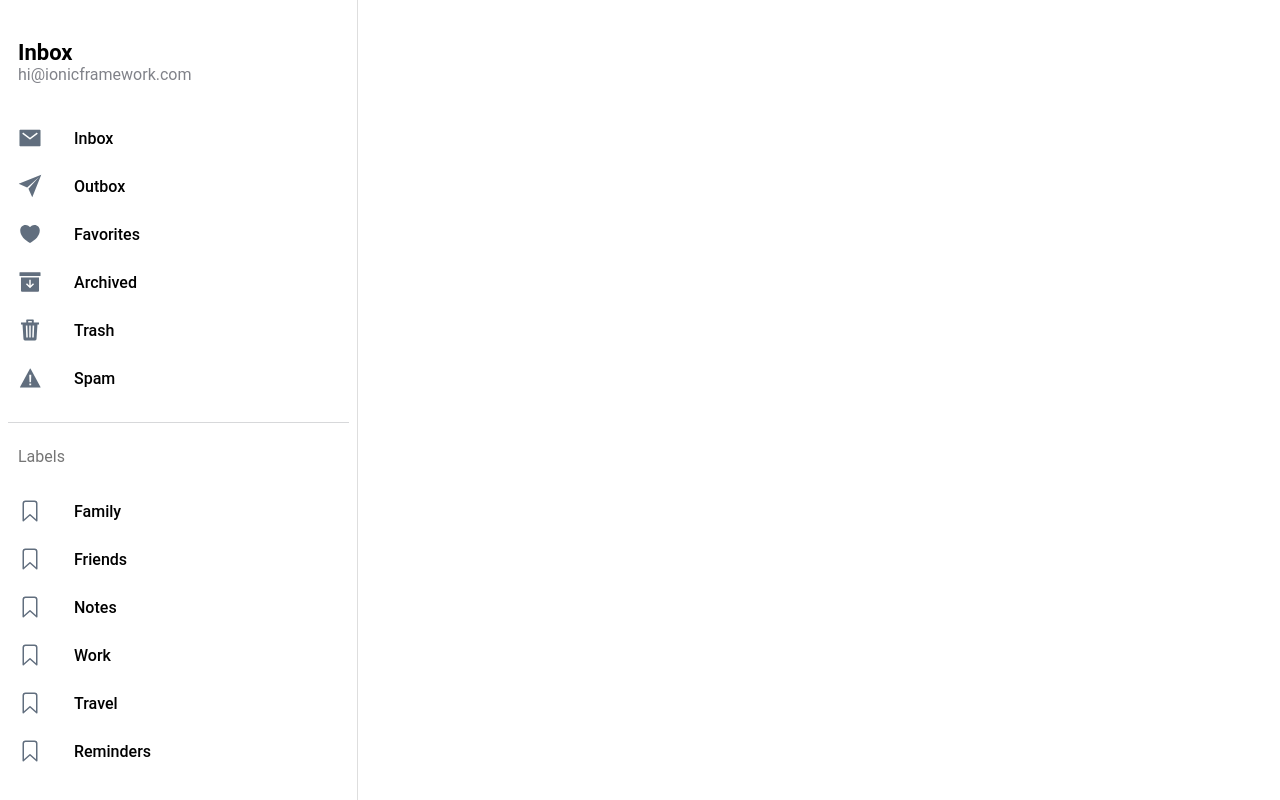
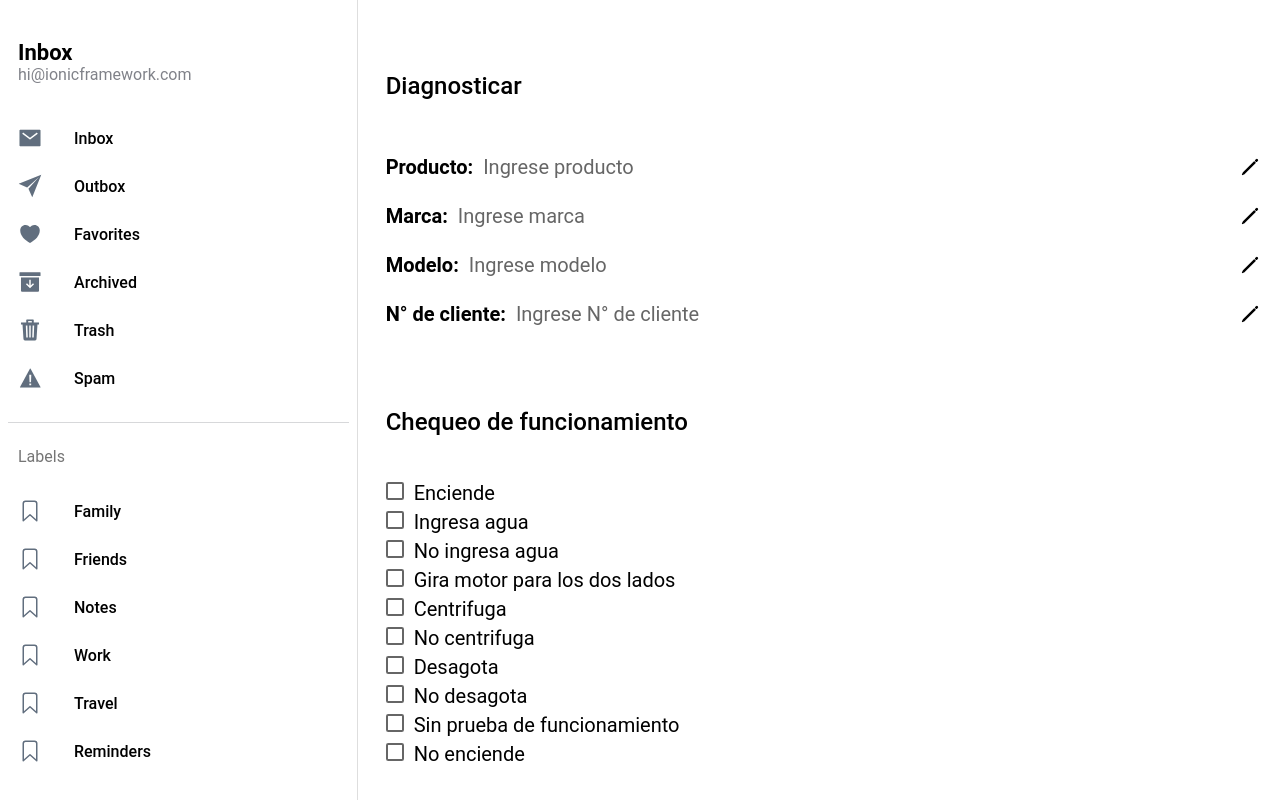
Before and after one commit to PochiTama-dev/lavarisoapp, a React (Vite) app: page /diagnostico in a window 1280 px wide. Built offline with nearby package versions, Linux system fonts and the light colour scheme.

Commit message:
LVM-07-dignostico

```diff
--- a/src/App.tsx
+++ b/src/App.tsx
@@ -3,7 +3,7 @@ import { IonReactRouter } from '@ionic/react-router';
 import { Redirect, Route } from 'react-router-dom';
 import Menu from './components/Menu';
 import Page from './pages/Page';
-
+import Diagnostico from './pages/Diagnostico/Diagnostico';
 /* Core CSS required for Ionic components to work properly */
 import '@ionic/react/css/core.css';
 
@@ -33,11 +33,14 @@ const App: React.FC = () => {
           <Menu />
           <IonRouterOutlet id='main'>
             <Route path='/' exact={true}>
-              {/* <Redirect to="/login" /> */}
               <Redirect to='/folder/Inbox' />
             </Route>
             <Route path='/folder/:name' exact={true}>
               <Page />
+            </Route>
+
+            <Route path='/diagnostico' exact={true}>
+              <Diagnostico />
             </Route>
           </IonRouterOutlet>
         </IonSplitPane>
--- /dev/null
+++ b/src/pages/Diagnostico/Diagnostico.tsx
@@ -0,0 +1,117 @@
+import React, { useState } from 'react';
+import { IonContent, IonPage, IonIcon, IonCheckbox, IonInput, IonButton } from '@ionic/react';
+import { pencilOutline } from 'ionicons/icons';
+import './diagnostico.css';
+
+const Diagnostico: React.FC = () => {
+    const [producto, setProducto] = useState('');
+    const [marca, setMarca] = useState('');
+    const [modelo, setModelo] = useState('');
+    const [cliente, setCliente] = useState('');
+    const [checkboxValues, setCheckboxValues] = useState<boolean[]>(Array(10).fill(false));
+    const [observaciones, setObservaciones] = useState('');
+
+    const textosCheckbox = ['Enciende', 'Ingresa agua', 'No ingresa agua', 'Gira motor para los dos lados', 'Centrifuga', 'No centrifuga', 'Desagota', 'No desagota', 'Sin prueba de funcionamiento', 'No enciende'];
+
+    const handleConfirmarClick = () => {
+        const dataToSend = {
+            producto,
+            marca,
+            modelo,
+            cliente,
+            checkboxValues,
+            observaciones
+        };
+        console.log(dataToSend);
+    };
+
+    return (
+        <IonPage>
+            <IonContent>
+                <div className="diagnostico-ctn">
+                    <div className="section">
+                        <h2>Diagnosticar</h2>
+                        <div className="item">
+                            <span><strong>Producto:</strong></span>
+                            <IonInput
+                            style={{ marginLeft: '10px' }}
+                                value={producto}
+                                placeholder="Ingrese producto"
+                                onIonChange={(e) => setProducto(e.detail.value!)}
+
+                            />
+                            <IonIcon icon={pencilOutline} className="icon-pencil" />
+                        </div>
+                        <div className="item">
+                            <span><strong>Marca:</strong></span>
+                            <IonInput
+                            style={{ marginLeft: '10px' }}
+                                value={marca}
+                                placeholder="Ingrese marca"
+                                onIonChange={(e) => setMarca(e.detail.value!)}
+
+                            />
+                            <IonIcon icon={pencilOutline} className="icon-pencil" />
+                        </div>
+                        <div className="item">
+                            <span><strong>Modelo:</strong></span>
+                            <IonInput
+                            style={{ marginLeft: '10px' }}
+                                value={modelo}
+                                placeholder="Ingrese modelo"
+                                onIonChange={(e) => setModelo(e.detail.value!)}
+
+                            />
+                            <IonIcon icon={pencilOutline} className="icon-pencil" />
+                        </div>
+                        <div className="item">
+                            <span><strong>N° de cliente:</strong></span>
+                            <IonInput
+                            style={{ marginLeft: '10px' }}
+                                value={cliente}
+                                placeholder="Ingrese N° de cliente"
+                                onIonChange={(e) => setCliente(e.detail.value!)}
+
+                            />
+                            <IonIcon icon={pencilOutline} className="icon-pencil" />
+                        </div>
+                    </div>
+                    <div className="section">
+                        <h2>Chequeo de funcionamiento</h2>
+                        <div className="checkbox-container">
+                            {textosCheckbox.map((texto, index) => (
+                                <div key={index} className="checkbox-item">
+                                    <IonCheckbox
+                                        checked={checkboxValues[index]}
+                                        onIonChange={(e) => {
+                                            const newCheckboxValues = [...checkboxValues];
+                                            newCheckboxValues[index] = e.detail.checked;
+                                            setCheckboxValues(newCheckboxValues);
+                                        }}
+                                        className="checkbox"
+                                    />
+                                    <span>{texto}</span>
+                                </div>
+                            ))}
+                        </div>
+                    </div>
+                    <div className="section">
+                        <h2>Observaciones</h2>
+                        <IonInput
+                            value={observaciones}
+                            onIonChange={(e) => setObservaciones(e.detail.value!)}
+                            placeholder="Ingrese observaciones"
+                        />
+                    </div>
+                    <div className="section">
+                        <IonButton className='button' style={{ '--border-radius': '20px' }} onClick={handleConfirmarClick}>
+                            Confirmar
+                        </IonButton>
+                    </div>
+                </div>
+            </IonContent>
+        </IonPage>
+    );
+};
+
+export default Diagnostico;
--- /dev/null
+++ b/src/pages/Diagnostico/diagnostico.css
@@ -0,0 +1,39 @@
+.diagnostico-ctn{
+    margin-left: 3%;
+}
+.diagnostico-ctn .item, .diagnostico-ctn .checkbox-item {
+    margin-top: 5px;
+    font-size: 20px;
+}
+
+.checkbox {
+    margin-right: 10px;
+  }
+
+  .diagnostico-ctn .item {
+    display: grid;
+    grid-template-columns: auto 1fr auto;
+    align-items: center;
+  }
+
+  .diagnostico-ctn .item .icon-pencil {
+    justify-self: end;
+    margin-right: 20px;
+
+  }
+  .diagnostico-ctn .section
+{
+    margin-top: 8%;
+}
+
+.diagnostico-ctn h2
+{
+    margin-bottom: 5%;
+}
+.button{
+    display: flex;
+    justify-content: center;
+    margin: 0 auto 20px auto;
+    width: 250px;
+
+}
--- a/src/theme/variables.css
+++ b/src/theme/variables.css
@@ -4,7 +4,7 @@ http://ionicframework.com/docs/theming/ */
 /** Ionic CSS Variables **/
 :root {
   /** primary **/
-  --ion-color-primary: #3880ff;
+  --ion-color-primary: #69688C;
   --ion-color-primary-rgb: 56, 128, 255;
   --ion-color-primary-contrast: #ffffff;
   --ion-color-primary-contrast-rgb: 255, 255, 255;
@@ -83,7 +83,7 @@ http://ionicframework.com/docs/theming/ */
    */
 
   body {
-    --ion-color-primary: #428cff;
+    --ion-color-primary: #69688C;
     --ion-color-primary-rgb: 66,140,255;
     --ion-color-primary-contrast: #ffffff;
     --ion-color-primary-contrast-rgb: 255,255,255;
```
